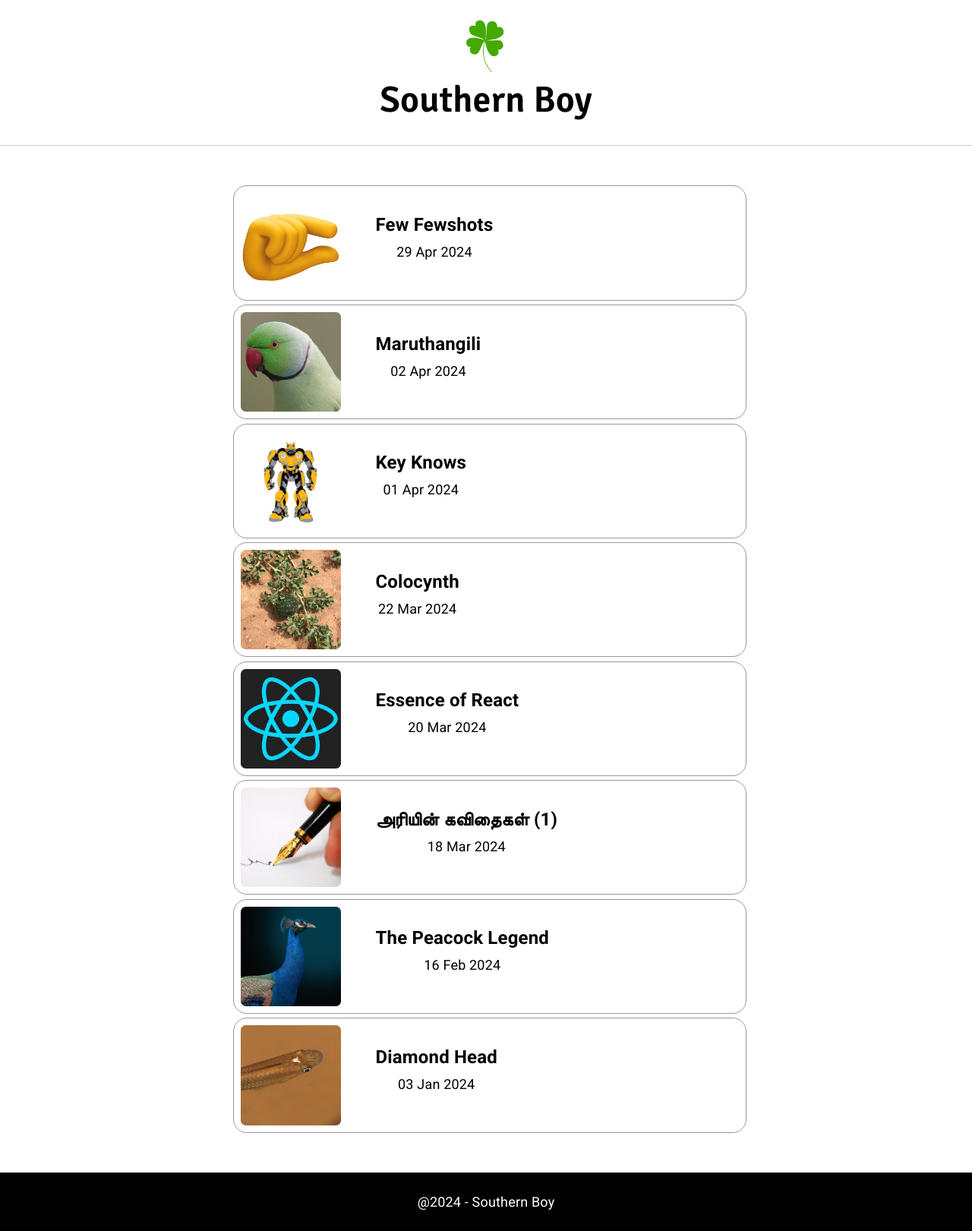
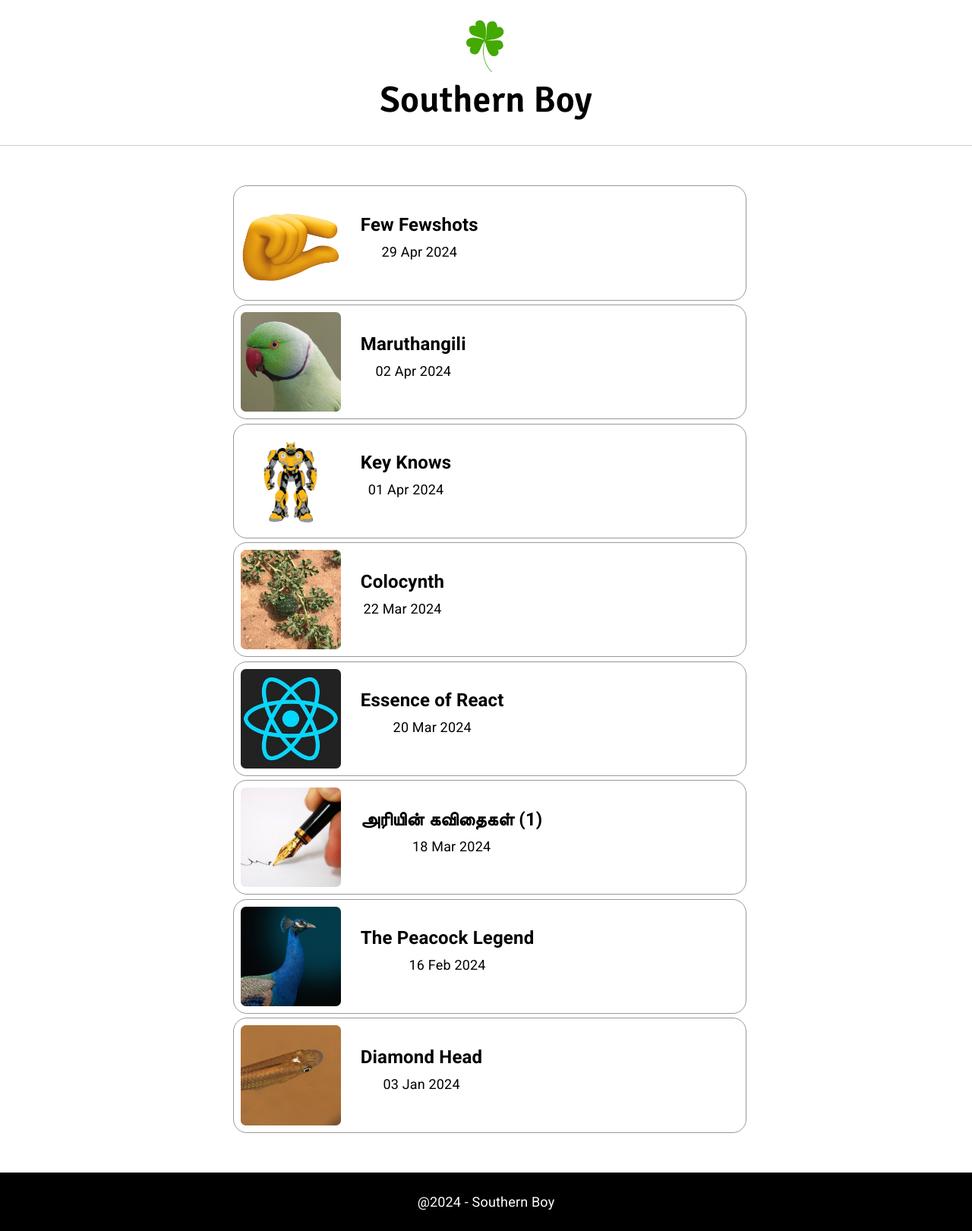
Before and after one commit to arihara-sudhan/blog, a Jekyll site: the page built from index.html, in a window 1280 px wide. Shown: the whole page at 76% size. Built offline with Jekyll 4.4.1, drawn with Linux system fonts in a browser that asks for light colours; the list of posts is cut into pages by our own code.

Commit message:
Update index.html

```diff
--- a/index.html
+++ b/index.html
@@ -5,15 +5,15 @@
 
 <ul id="posts" style="width: 100%;">
 	{% for post in paginator.posts %}
+		<a  href="{% if site.baseurl == '/' %}{{ post.url }}{% else %}{{ post.url | prepend: site.baseurl }}{% endif %}">
 		<center style="width: 100%; margin: 0.3rem; padding: 0.5rem; display: flex; justify-content: left; align-items: center;" class="thumbnail post">
-			<img src="./img/covers/{{post.title}}.jpg" alt="cover" style="width: 20%; border-radius: 5%; margin-right: 7%;">
+			<img src="./img/covers/{{post.title}}.jpg" alt="cover" style="width: 20%; border-radius: 5%; margin-right: 4%;">
 			<div style="display: flex; flex-direction: column;">
-				<a  href="{% if site.baseurl == '/' %}{{ post.url }}{% else %}{{ post.url | prepend: site.baseurl }}{% endif %}">
-					<h4>{{ post.title }}</h4>
-				</a>
+				<h4>{{ post.title }}</h4>
 				<p style="font-weight: normal;">{{ post.date | date_to_string }}</p>
 			</div>
 		</center>
+		</a>
     {% endfor %}
 
 </ul>
```
